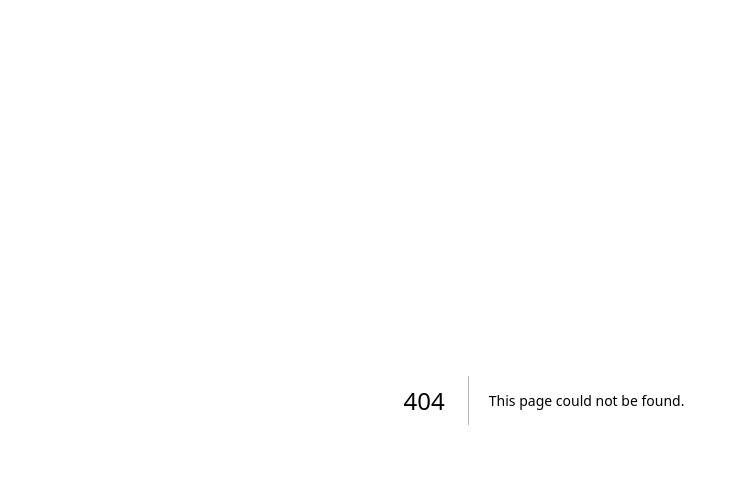
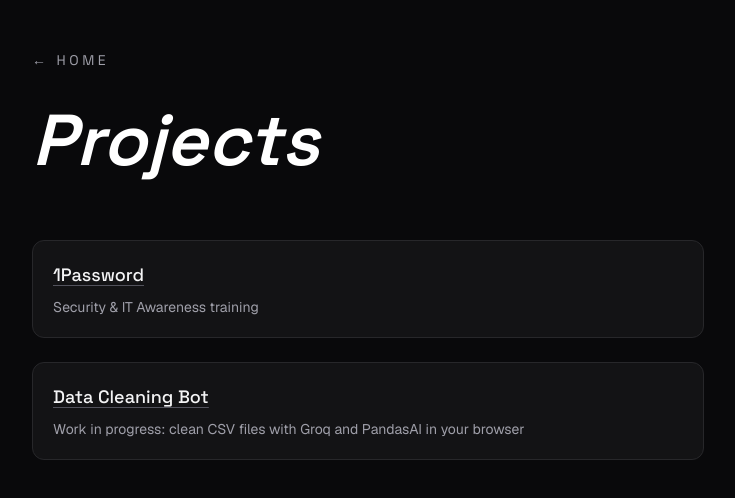
Before and after one commit to BobbiSteele/BobbiSteele.github.io, a Next.js app: page /projects in a window 1280 px wide. Before the commit this address had no page. Shown: the top 498 px of the page, without its empty margins (96-831 px from the left). Built offline with nearby package versions, Linux system fonts and the light colour scheme.

Commit message:
Second attempt to update Github pages

```diff
--- /dev/null
+++ b/app/contact/page.tsx
@@ -0,0 +1,26 @@
+import Link from "next/link";
+
+export default function ContactPage() {
+  return (
+    <main className="min-h-screen bg-zinc-950 text-zinc-100 relative" style={{ margin: 0, padding: 0 }}>
+      <div className="pt-12 pl-32 pr-16 pb-24">
+        <Link
+          href="/"
+          className="text-sm uppercase tracking-[0.25em] text-zinc-400 transition hover:text-white"
+          style={{ fontFamily: "var(--font-space-grotesk)" }}
+        >
+          &larr; Home
+        </Link>
+
+        <h1
+          className="mt-8 text-6xl font-semibold text-white sm:text-7xl italic"
+          style={{ fontFamily: "var(--font-space-grotesk)" }}
+        >
+          Contact me
+        </h1>
+
+        <p className="mt-16 max-w-xl text-zinc-400">Coming soon.</p>
+      </div>
+    </main>
+  );
+}
--- /dev/null
+++ b/app/curriculum-vitae/page.tsx
@@ -0,0 +1,26 @@
+import Link from "next/link";
+
+export default function CurriculumVitaePage() {
+  return (
+    <main className="min-h-screen bg-zinc-950 text-zinc-100 relative" style={{ margin: 0, padding: 0 }}>
+      <div className="pt-12 pl-32 pr-16 pb-24">
+        <Link
+          href="/"
+          className="text-sm uppercase tracking-[0.25em] text-zinc-400 transition hover:text-white"
+          style={{ fontFamily: "var(--font-space-grotesk)" }}
+        >
+          &larr; Home
+        </Link>
+
+        <h1
+          className="mt-8 text-6xl font-semibold text-white sm:text-7xl italic"
+          style={{ fontFamily: "var(--font-space-grotesk)" }}
+        >
+          Curriculum vitae
+        </h1>
+
+        <p className="mt-16 max-w-xl text-zinc-400">Coming soon.</p>
+      </div>
+    </main>
+  );
+}
--- /dev/null
+++ b/app/ghostwriting/page.tsx
@@ -0,0 +1,26 @@
+import Link from "next/link";
+
+export default function GhostwritingPage() {
+  return (
+    <main className="min-h-screen bg-zinc-950 text-zinc-100 relative" style={{ margin: 0, padding: 0 }}>
+      <div className="pt-12 pl-32 pr-16 pb-24">
+        <Link
+          href="/"
+          className="text-sm uppercase tracking-[0.25em] text-zinc-400 transition hover:text-white"
+          style={{ fontFamily: "var(--font-space-grotesk)" }}
+        >
+          &larr; Home
+        </Link>
+
+        <h1
+          className="mt-8 text-6xl font-semibold text-white sm:text-7xl italic"
+          style={{ fontFamily: "var(--font-space-grotesk)" }}
+        >
+          Ghostwriting
+        </h1>
+
+        <p className="mt-16 max-w-xl text-zinc-400">Coming soon.</p>
+      </div>
+    </main>
+  );
+}
--- a/app/page.tsx
+++ b/app/page.tsx
@@ -6,6 +6,7 @@
   { label: "Writing portfolio", href: "/writing-portfolio" },
   { label: "Ghostwriting", href: "/ghostwriting" },
   { label: "Tools", href: "/tools" },
+  { label: "Curriculum vitae", href: "/curriculum-vitae" },
   { label: "Contact me", href: "/contact" },
 ];
 
--- /dev/null
+++ b/app/projects/page.tsx
@@ -0,0 +1,50 @@
+import Link from "next/link";
+
+export default function ProjectsPage() {
+  return (
+    <main className="min-h-screen bg-zinc-950 text-zinc-100 relative" style={{ margin: 0, padding: 0 }}>
+      <div className="pt-12 pl-32 pr-16 pb-24">
+        <Link
+          href="/"
+          className="text-sm uppercase tracking-[0.25em] text-zinc-400 transition hover:text-white"
+          style={{ fontFamily: "var(--font-space-grotesk)" }}
+        >
+          &larr; Home
+        </Link>
+
+        <h1
+          className="mt-8 text-6xl font-semibold text-white sm:text-7xl italic"
+          style={{ fontFamily: "var(--font-space-grotesk)" }}
+        >
+          Projects
+        </h1>
+
+        <div className="mt-16 max-w-2xl space-y-6">
+          <div className="rounded-xl border border-zinc-800 bg-zinc-900/70 p-5">
+            <Link
+              href="/1password"
+              className="inline-flex items-center text-lg font-medium text-zinc-100 underline decoration-zinc-600 underline-offset-4 transition hover:text-white hover:decoration-zinc-300"
+              style={{ fontFamily: "var(--font-space-grotesk)" }}
+            >
+              1Password
+            </Link>
+            <p className="mt-2 text-sm text-zinc-400">Security &amp; IT Awareness training</p>
+          </div>
+
+          <div className="rounded-xl border border-zinc-800 bg-zinc-900/70 p-5">
+            <Link
+              href="/Data-cleaning-bot"
+              className="inline-flex items-center text-lg font-medium text-zinc-100 underline decoration-zinc-600 underline-offset-4 transition hover:text-white hover:decoration-zinc-300"
+              style={{ fontFamily: "var(--font-space-grotesk)" }}
+            >
+              Data Cleaning Bot
+            </Link>
+            <p className="mt-2 text-sm text-zinc-400">
+              Work in progress: clean CSV files with Groq and PandasAI in your browser
+            </p>
+          </div>
+        </div>
+      </div>
+    </main>
+  );
+}
--- /dev/null
+++ b/app/tools/page.tsx
@@ -0,0 +1,26 @@
+import Link from "next/link";
+
+export default function ToolsPage() {
+  return (
+    <main className="min-h-screen bg-zinc-950 text-zinc-100 relative" style={{ margin: 0, padding: 0 }}>
+      <div className="pt-12 pl-32 pr-16 pb-24">
+        <Link
+          href="/"
+          className="text-sm uppercase tracking-[0.25em] text-zinc-400 transition hover:text-white"
+          style={{ fontFamily: "var(--font-space-grotesk)" }}
+        >
+          &larr; Home
+        </Link>
+
+        <h1
+          className="mt-8 text-6xl font-semibold text-white sm:text-7xl italic"
+          style={{ fontFamily: "var(--font-space-grotesk)" }}
+        >
+          Tools
+        </h1>
+
+        <p className="mt-16 max-w-xl text-zinc-400">Coming soon.</p>
+      </div>
+    </main>
+  );
+}
--- /dev/null
+++ b/app/writing-portfolio/page.tsx
@@ -0,0 +1,26 @@
+import Link from "next/link";
+
+export default function WritingPortfolioPage() {
+  return (
+    <main className="min-h-screen bg-zinc-950 text-zinc-100 relative" style={{ margin: 0, padding: 0 }}>
+      <div className="pt-12 pl-32 pr-16 pb-24">
+        <Link
+          href="/"
+          className="text-sm uppercase tracking-[0.25em] text-zinc-400 transition hover:text-white"
+          style={{ fontFamily: "var(--font-space-grotesk)" }}
+        >
+          &larr; Home
+        </Link>
+
+        <h1
+          className="mt-8 text-6xl font-semibold text-white sm:text-7xl italic"
+          style={{ fontFamily: "var(--font-space-grotesk)" }}
+        >
+          Writing portfolio
+        </h1>
+
+        <p className="mt-16 max-w-xl text-zinc-400">Coming soon.</p>
+      </div>
+    </main>
+  );
+}
```
